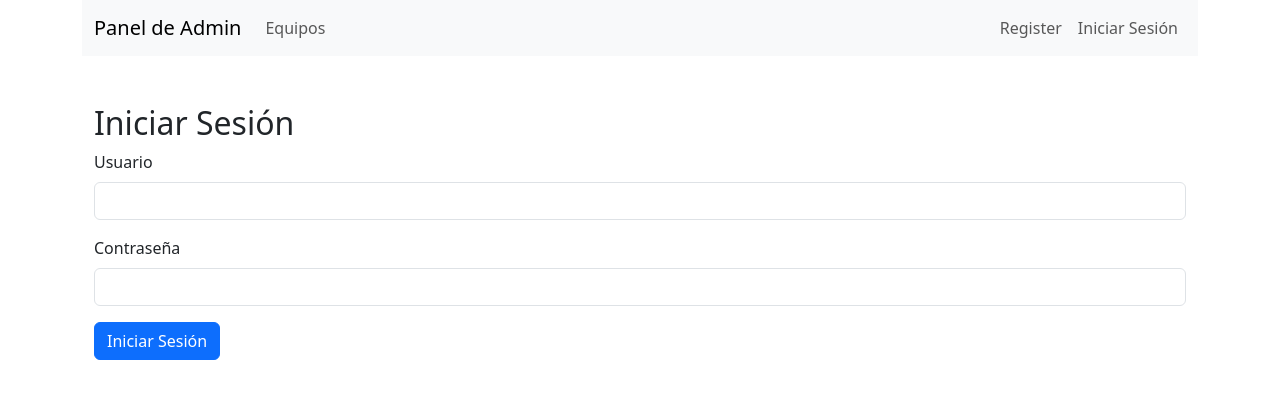
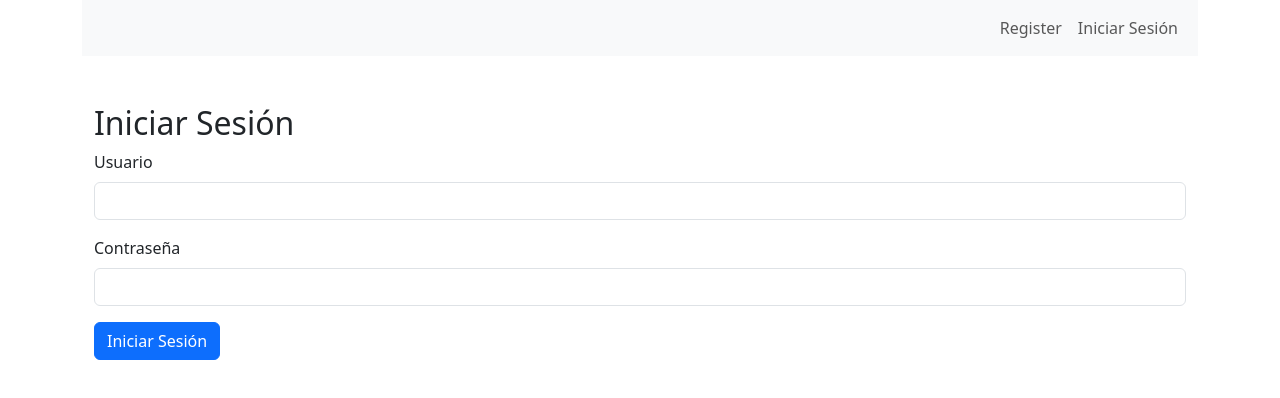
Before and after one commit to Diego581/ecommerce-celulares, a React (Create React App) app: page /login in a window 1280 px wide. Shown: the top 398 px of the page. Built offline with nearby package versions, Linux system fonts and the light colour scheme.

Commit message:
fix navbar

```diff
--- a/src/components/Navbar.jsx
+++ b/src/components/Navbar.jsx
@@ -4,8 +4,9 @@ import { AuthContext } from '../context/AuthContext';
 
 const Navbar = () => {
     const { token, logout } = useContext(AuthContext);
+    const [role, setRole] = useState('');
     const navigate = useNavigate();
-    const [role, setRole] = useState('');
+
 
     useEffect(() => {
         getRole()
@@ -17,19 +18,23 @@ const Navbar = () => {
         if (user) {
             setRole(user.role);
         }
+        else{
+            setRole(null)
+        }
     }
 
     const handleLogout = () => {
         logout();
         getRole();
-        navigate('/login');
+        navigate("/login");
+        window.location.reload(true);
     };
 
     return (
         <nav className="navbar navbar-expand-lg navbar-light bg-light w-100">
             <div className="container-fluid">
                 <Link className="navbar-brand" to="/">
-                    {role === 'usuario' ? 'Panel de Usuario' : 'Panel de Admin'}
+                    {role === 'usuario' && role !== null ? 'Panel de Usuario' : role === "admin" ? 'Panel de Admin': <></>}
                 </Link>
                 <button className="navbar-toggler" type="button" data-bs-toggle="collapse" data-bs-target="#navbarNav" aria-controls="navbarNav" aria-expanded="false" aria-label="Toggle navigation">
                     <span className="navbar-toggler-icon"></span>
@@ -43,9 +48,10 @@ const Navbar = () => {
                                 </li>
                             </>
                         )}
+                    {role ===  null ?  <></>:
                         <li className="nav-item">
                                     <Link className="nav-link" to="/equipos">Equipos</Link>
-                        </li>
+                        </li>}
                     </ul>
                     <ul className="navbar-nav">
                         <li className="nav-item">
--- a/src/context/AuthContext.js
+++ b/src/context/AuthContext.js
@@ -1,4 +1,6 @@
 import React, { createContext, useState, useEffect } from 'react';
+
+
 
 export const AuthContext = createContext();
 
@@ -19,7 +21,7 @@ export const AuthProvider = ({ children }) => {
         setRole('usuario');
         localStorage.removeItem("authToken");
         localStorage.removeItem("user");
-        window.location.reload(true);
+
     };
 
     const handleAuthError = (error) => {
```
